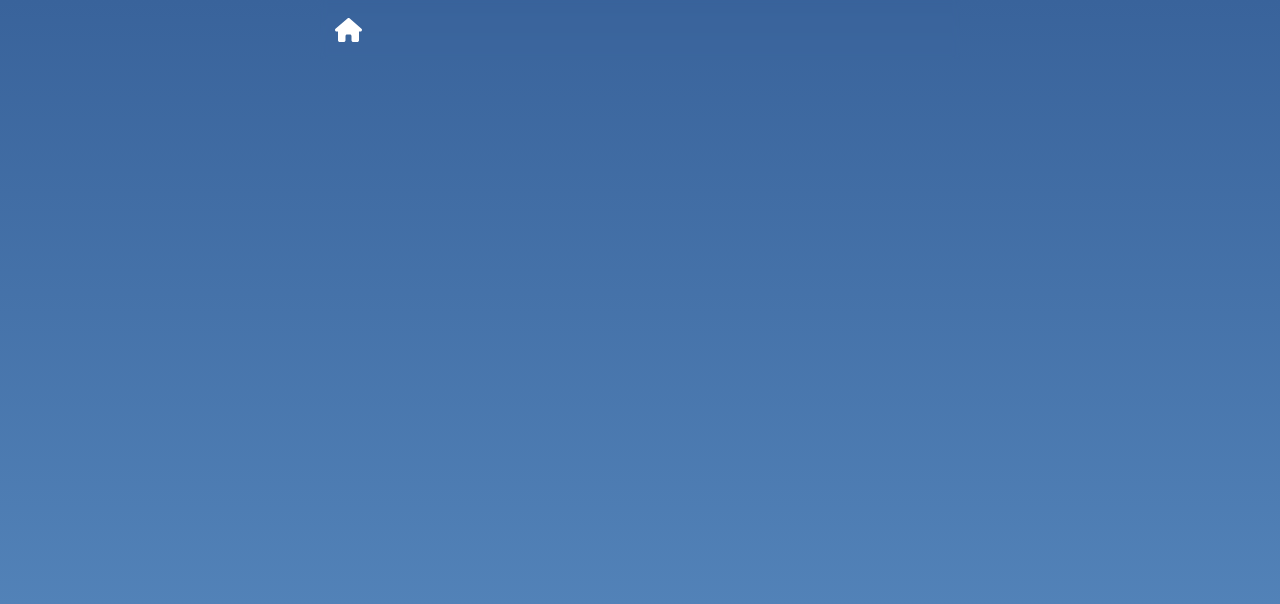
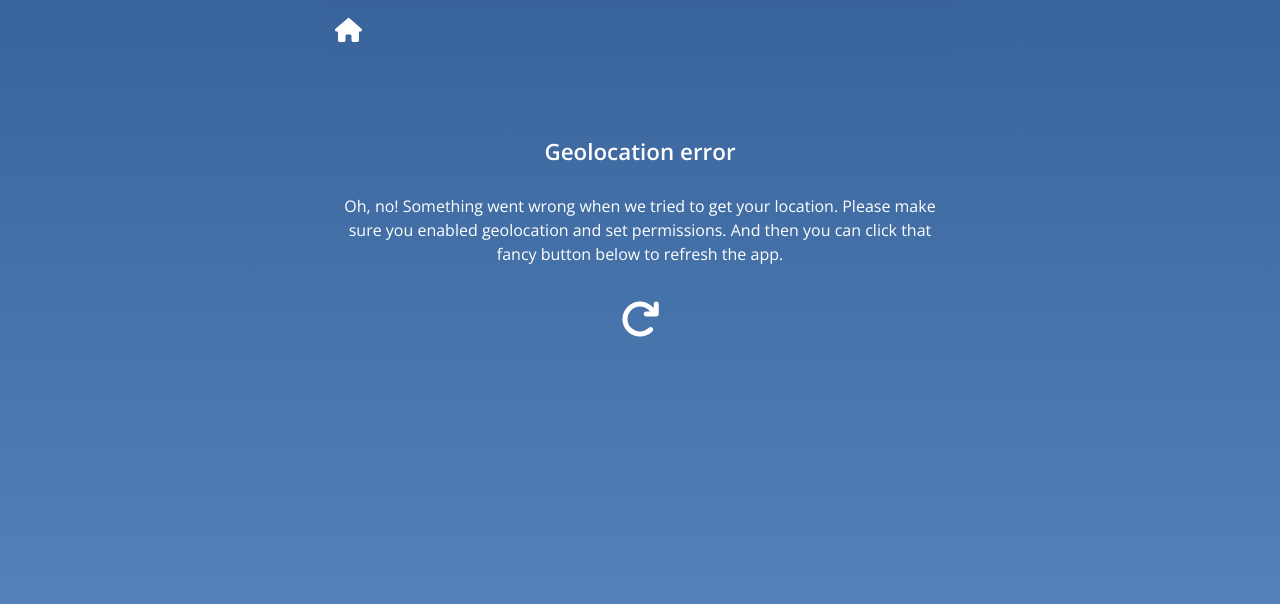
Before and after one commit to mgzurakowski/anatevka-app, an Angular app: page /error/geolocation in a window 1280 px wide. Before the commit this address led to /. Shown: the top 604 px of the page. Built offline with nearby package versions, Linux system fonts and the light colour scheme.

Commit message:
feat: create geolocation error page

```diff
--- a/src/app/app-routing.module.ts
+++ b/src/app/app-routing.module.ts
@@ -1,7 +1,13 @@
 import { NgModule } from '@angular/core';
 import { RouterModule, Routes } from '@angular/router';
 
-const routes: Routes = [];
+const routes: Routes = [
+  {
+    path: 'error',
+    loadChildren: () =>
+      import('./features/errors/errors.module').then((m) => m.ErrorsModule),
+  },
+];
 
 @NgModule({
   imports: [RouterModule.forRoot(routes)],
--- /dev/null
+++ b/src/app/features/errors/pages/geolocation-error/geolocation-error.component.html
@@ -0,0 +1,14 @@
+<div class="error">
+    <h2 class="error__header">Geolocation error</h2>
+    <p class="text-s error__description">
+      Oh, no! Something went wrong when we tried to get your location. Please make
+      sure you enabled geolocation and set permissions. And then you can click
+      that fancy button below to refresh the app.
+    </p>
+
+    <div class="error__actions">
+      <a class="error__button" routerLink="/">
+        <fa-icon [icon]="iconRefresh" class="text-xxl"></fa-icon>
+      </a>
+    </div>
+  </div>
--- /dev/null
+++ b/src/app/features/errors/pages/geolocation-error/geolocation-error.component.scss
@@ -0,0 +1,31 @@
+.error {
+    padding-top: 60px;
+
+    &__header {
+        font-size: 1.4rem;
+        color: #fff;
+        text-align: center;
+        margin-bottom: 30px;
+        font-weight: 600;
+    }
+
+    &__description {
+        font-size: 1rem;
+        color: #fff;
+        text-align: center;
+        font-weight: 300;
+        line-height: 1.5;
+    }
+
+    &__actions {
+        display: flex;
+        text-align: center;
+        margin-top: 30px;
+        justify-content: center;
+    }
+
+    &__button {
+        color: #fff;
+        text-align: center;
+    }
+}
--- /dev/null
+++ b/src/app/features/errors/pages/geolocation-error/geolocation-error.component.ts
@@ -0,0 +1,18 @@
+import { Component, OnInit } from '@angular/core';
+import { faArrowRotateRight } from '@fortawesome/free-solid-svg-icons';
+
+@Component({
+  selector: 'app-geolocation-error',
+  templateUrl: './geolocation-error.component.html',
+  styleUrls: ['./geolocation-error.component.scss']
+})
+export class GeolocationErrorComponent implements OnInit {
+
+  iconRefresh = faArrowRotateRight;
+
+  constructor() { }
+
+  ngOnInit(): void {
+  }
+
+}
```
Also changed, not shown: src/app/features/errors/errors-routing.module.ts (added, +21 -0 lines), src/app/features/errors/errors.module.ts (added, +19 -0 lines), 1 other file (tests, documents, lock files or other folders).
